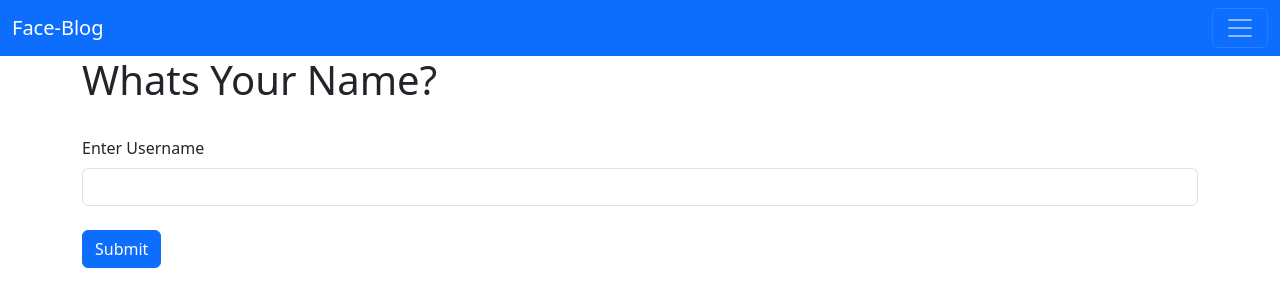
After one commit to Havana82/Flask-blog, a Flask app: page /username in a window 1280 px wide. The commit adds this page. Shown: the top 307 px of the page. Run offline with Flask 3, Linux system fonts and the light colour scheme.

Commit message:
added form

```diff
--- a/blog.py
+++ b/blog.py
@@ -1,7 +1,14 @@
 from flask import Flask, render_template
+from flask_wtf import FlaskForm
+from wtforms import StringField, SubmitField
+from wtforms.validators import DataRequired
 
 app = Flask(__name__)
+app.config['SECRET_KEY'] = "UOFKGKHMGJBCHCGFJHH"
 
+class UserName(FlaskForm):
+    name = StringField('Enter Username', validators = [DataRequired()])
+    submit = SubmitField('Submit')
 @app.route('/')
 
 def index():
@@ -17,3 +24,12 @@ def user(name):
 
 def page_not_found(e):
     return render_template("404.html"), 404
+
+@app.route('/username', methods=['GET','POST'])
+def user_name():
+    name = None
+    form = UserName()
+    if form.validate_on_submit():
+        name = form.name.data
+        form.name.data = ''
+    return render_template("username.html", name = name, form = form)
--- a/templates/navbar.html
+++ b/templates/navbar.html
@@ -10,7 +10,9 @@
           <li class="nav-item">
             <a class="nav-link" href="{{url_for('user', name='John')}}">User Profile</a>
           </li>
-
+          <li class="nav-item">
+            <a class="nav-link" href="{{url_for('user_name')}}">Username</a>
+          </li>
             </ul>
           </li>
 
--- /dev/null
+++ b/templates/username.html
@@ -0,0 +1,18 @@
+{% extends 'base.html'%}
+{%block content%}
+{%if name%}
+    <h1>Hello {{ name }}</h1>
+{%else%}
+    <h1>Whats Your Name?</h1>
+    <br/>
+    <form method="POST">
+        {{ form.hidden_tag()}}
+        {{form.name.label(class="form-label")}}
+        {{form.name( class="form-control")}}
+        <br/>
+        {{form.submit( class="btn btn-primary")}}
+    </form>
+
+
+{%endif%}
+{%endblock%}
```
